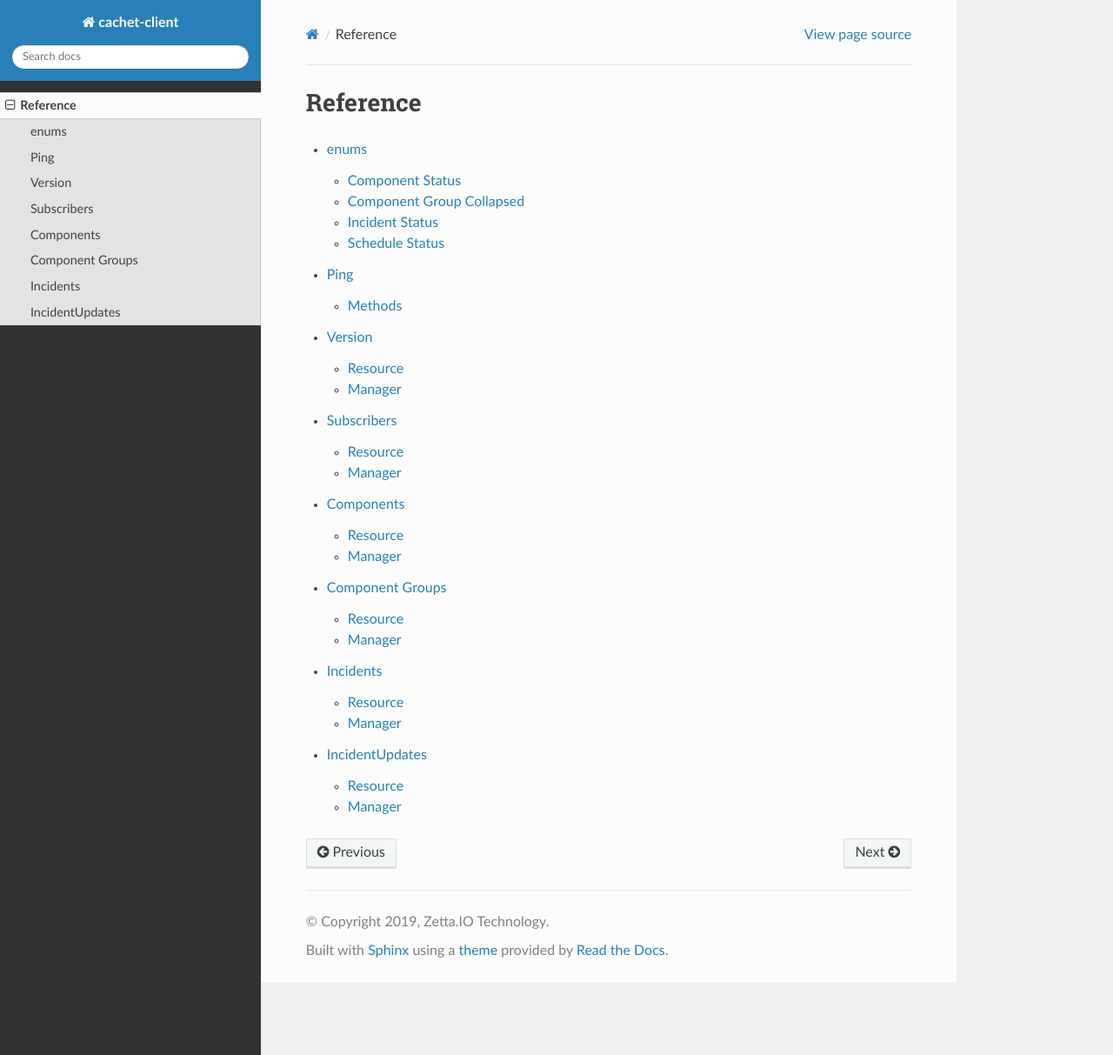
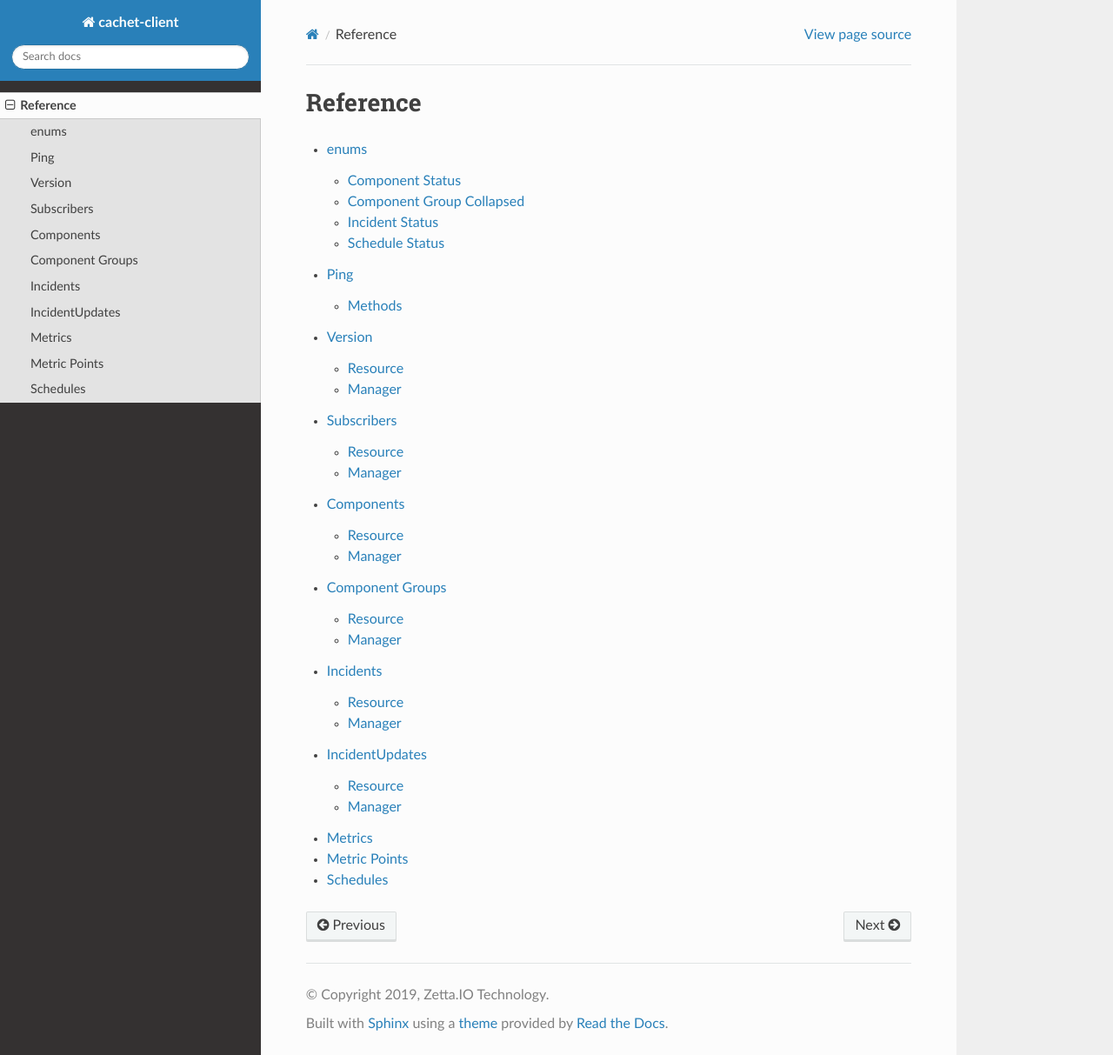
Before and after one commit to ZettaIO/cachet-client, a Sphinx documentation site: the page built from docs/reference/index.rst, in a window 1280 px wide and 1213 px high. Shown: the whole window at 87% size. Built offline with Sphinx 7.4.7 and the Read the Docs theme 2.0.0, drawn with Linux system fonts in a browser that asks for light colours.

Commit message:
Add incomplete docs pages to index

```diff
--- a/docs/reference/index.rst
+++ b/docs/reference/index.rst
@@ -13,3 +13,6 @@ Reference
    cachetclient.v1.component_groups
    cachetclient.v1.incidents
    cachetclient.v1.incident_updates
+   cachetclient.v1.metrics
+   cachetclient.v1.metric_points
+   cachetclient.v1.schedules
```
Also changed, not shown: docs/reference/cachetclient.v1.metric_points.rst (renamed from docs/reference/cechetclient.v1.metric_points.rst).
